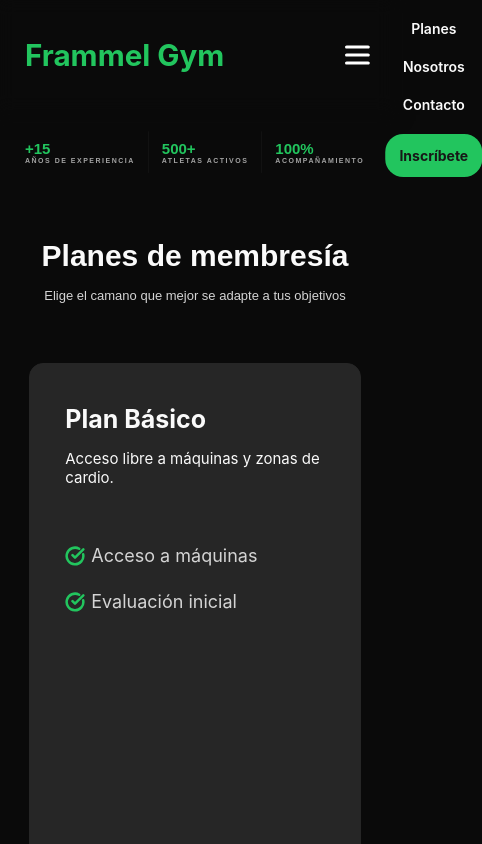
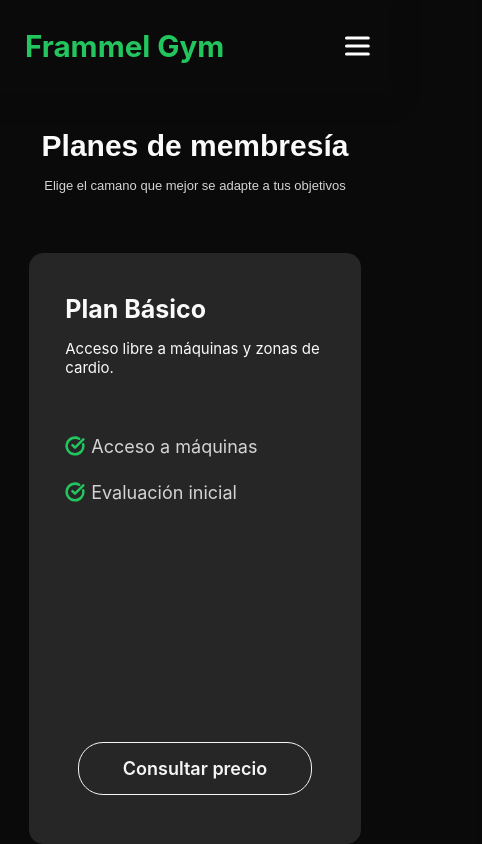
Before and after one commit to yepetopg/FrammelGym, a React (Create React App) app: page / in a window 390 px wide. Shown: the top 844 px of the page, 482 px wide, since content can reach past the window. Built offline with nearby package versions, Linux system fonts and the light colour scheme.

Commit message:
style(navbar): actualizar el diseño mobile

```diff
--- a/src/shared/components/layout/NavBar/navbar.module.css
+++ b/src/shared/components/layout/NavBar/navbar.module.css
@@ -6,7 +6,7 @@
   height: 15vh;
   background-color: color-mix(in srgb, var(--neutral-950) 80%, transparent);
   backdrop-filter: blur(8px);
-  box-shadow: 0px 0px 17px 5px var(--neutral-950);
+  box-shadow: 0px 0px 17px 7px var(--neutral-950);
   color: var(--neutral-50);
   align-items: center;
   margin-top: 0;
@@ -60,29 +60,34 @@
 
 @media (max-width: 700px) {
   .navBar {
-    position: relative;
-    width: 100vw;
+    position: fixed;
+    background-color: var(--neutral-950);
+    backdrop-filter: none;
+    height: 11vh;
   }
 
   .navBar ul {
     transform: translateX(150%);
     display: flex;
+    position: absolute;
     flex-direction: column;
     justify-content: center;
     align-items: center;
-    width: 45vw;
+    width: 50vw;
     height: 100vh;
     margin: 0;
+    right: 0;
     top: 0;
-    right: 0;
-    z-index: 0;
-    gap: 20px;
+    z-index: 9999;
+    gap: 28px;
+    background-color: var(--neutral-950);
+    box-shadow: -1px 0 7px 2px var(--neutral-950);
     transition: transform 0.5s ease-in;
   }
 
   .navBar h2 {
-    width: 100%;
-    z-index: 1;
+    width: 80%;
+    z-index: 99999;
   }
 
   .navBar ul.active {
--- a/src/shared/components/ui/BurgerMenu/burgerMenu.module.css
+++ b/src/shared/components/ui/BurgerMenu/burgerMenu.module.css
@@ -8,5 +8,7 @@
 @media (max-width: 700px) {
   .menu {
     display: block;
+    position: relative;
+    z-index: 999999;
   }
 }
--- a/src/shared/components/ui/NavItem/navitem.module.css
+++ b/src/shared/components/ui/NavItem/navitem.module.css
@@ -1,4 +1,4 @@
-.navItem{
+.navItem {
   list-style: none;
   position: relative;
 }
@@ -29,7 +29,8 @@
 .cta a:hover {
   background-color: var(--primary-500);
   color: var(--neutral-900);
-    box-shadow: 0px 0px 10px 5px color-mix(in srgb, var(--primary-600) 80%, transparent);
+  box-shadow: 0px 0px 10px 5px
+    color-mix(in srgb, var(--primary-600) 80%, transparent);
 }
 
 .navItem::after {
```
Lines whose indentation alone changed are shown as unchanged.
